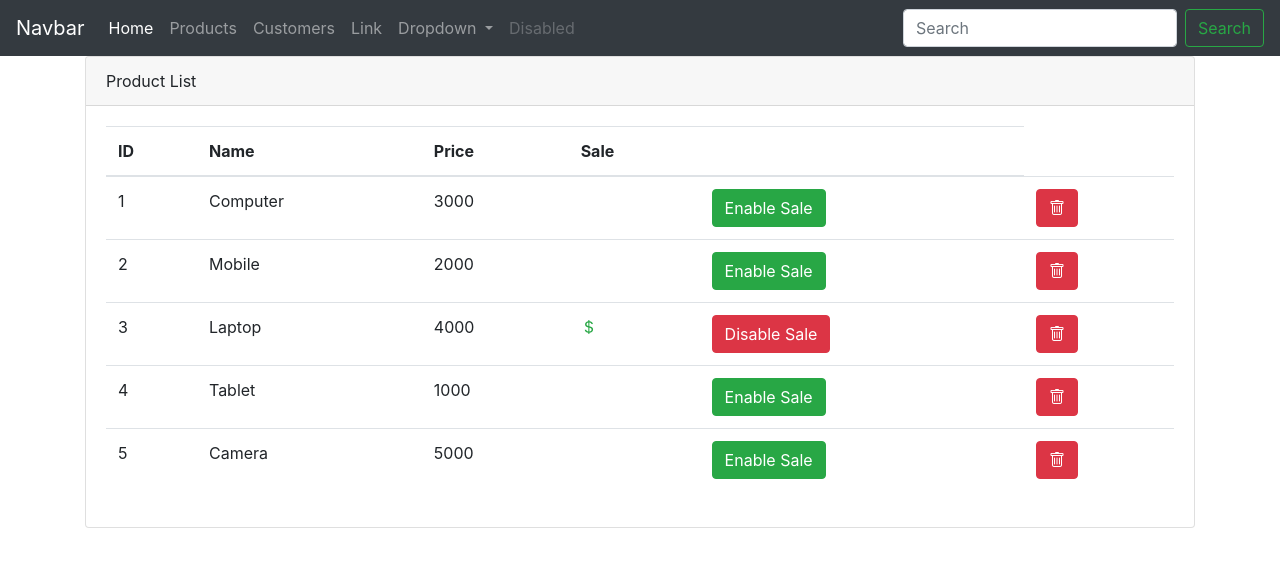
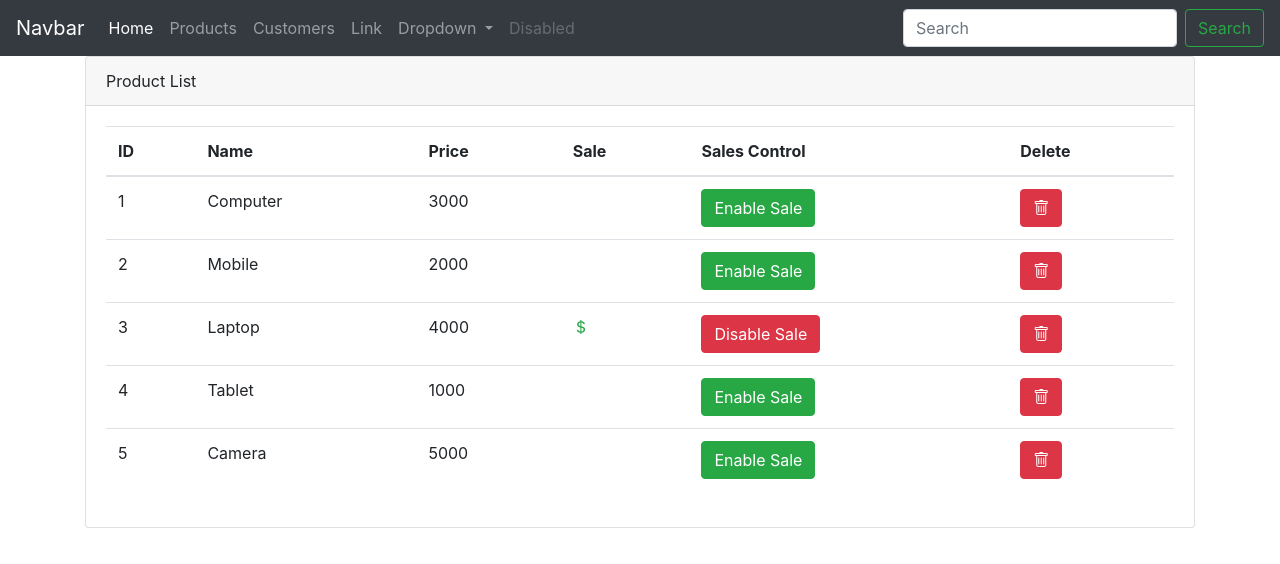
Before and after one commit to 3quanimity/catalog-angular-app, an Angular app: page /products in a window 1280 px wide. Shown: the top 564 px of the page. Built offline with nearby package versions, Linux system fonts and the light colour scheme.

Commit message:
named columns

```diff
--- a/src/app/products/products.component.html
+++ b/src/app/products/products.component.html
@@ -14,7 +14,8 @@
             <th>Name</th>
             <th>Price</th>
             <th>Sale</th>
-            <th></th>
+            <th>Sales Control</th>
+            <th>Delete</th>
           </tr>
         </thead>
         <tbody>
```
